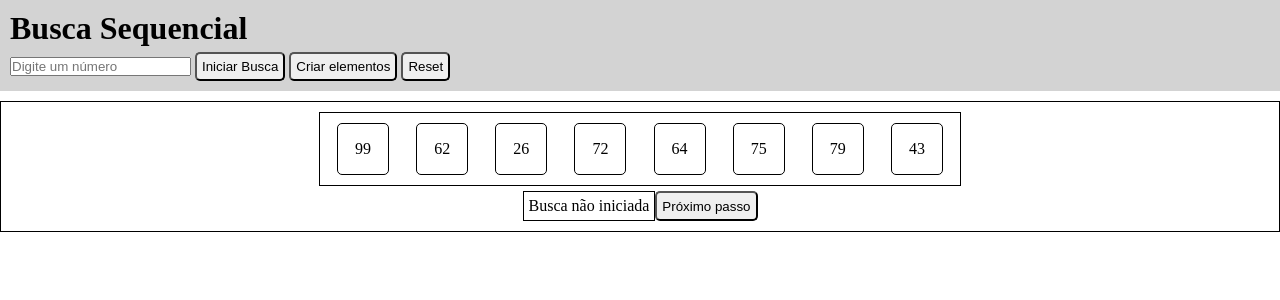
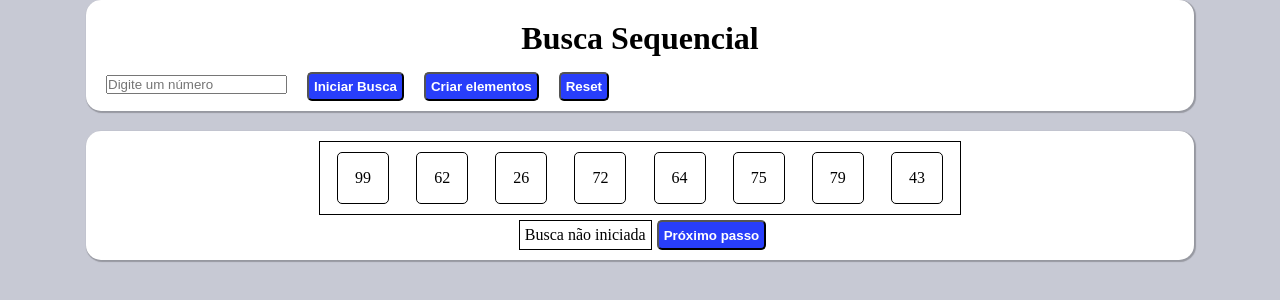
Before and after one commit to Schultz126/Objetos_de_aprendizagem, a plain HTML site: page busca_linear/html/index.html in a window 1280 px wide. Drawn offline with Linux system fonts and the light colour scheme.

Commit message:
Funciona
Atualização de reserva antes de modificar drasticamente os estilos

```diff
--- a/busca_linear/html/index.html
+++ b/busca_linear/html/index.html
@@ -14,20 +14,20 @@
             Busca Sequencial
         </h1>
         <menu>
-            <span>
+            <span class="menuItem">
                 <input id="searchedNumber" type="number" placeholder="Digite um número" required>
             </span>
-            <span>
+            <span class="menuItem">
                 <button class="button" id="submitButton">
                    Iniciar Busca
                 </button>
             </span>
-            <span>
+            <span class="menuItem">
                 <button class="button" id="generateNumbersButton">
                     Criar elementos
                 </button>
             </span>
-            <span>
+            <span class="menuItem">
                 <button class="button" id="resetButton">
                     Reset
                 </button>
--- a/busca_linear/js/arrayGenerator.js
+++ b/busca_linear/js/arrayGenerator.js
@@ -6,5 +6,4 @@ function generateArray() {
     for(let i = 0; i < 10; i++) {
         button[i].textContent = Math.floor(Math.random() * 99 + 1);
     }
-    reset();
 }
--- a/busca_linear/js/linearSearch.js
+++ b/busca_linear/js/linearSearch.js
@@ -28,10 +28,12 @@ function search(index) {
         document.querySelector("article#status").classList.add("correct");
         // Todas as propriedades do início da busca são alteradas para o estado original
         isSearching = false;
+    } else {
+        currentInfo.current.classList.add("current");
+        document.querySelector("article#status").textContent = "Não encontrado";
+        document.querySelector("article#status").classList.add("current");
     }
-    currentInfo.current.classList.add("current");
-    document.querySelector("article#status").textContent = "Não encontrado";
-    document.querySelector("article#status").classList.add("current");
+
 
 }
 
--- a/busca_linear/styles/displays.css
+++ b/busca_linear/styles/displays.css
@@ -1,14 +1,14 @@
 @charset "UTF-8";
 
 .current {
-    background-color: rgba(225, 222, 10, 0.649);
+    background-color: #FACC28;
 }
 
 .passed {
-    background-color: rgba(225, 10, 10, 0.649);
+    background-color: #FA282E;
 }
 
 
 .correct {
-    background-color: rgba(74, 225, 10, 0.649);
+    background-color: #3DFA6F;
 }
--- a/busca_linear/styles/mainStyle.css
+++ b/busca_linear/styles/mainStyle.css
@@ -5,26 +5,64 @@
     margin: 0px;
 }
 
+body {
+    background-color: #51557a51;
+}
+
+/* ESTILOS HEADER*/
+
 header {
     border: 0px solid black;
-    background-color: lightgray;
+    background-color: white;
     padding: 10px;
+    margin-top: 10px;
     margin-bottom: 10px;
+    border-radius: 15px;
+    width: 85dvw;
+    margin: auto;
+    box-shadow: 1px 1px 1px 1px rgba(0, 0, 0, 0.244);
 }
 
+header > h1 {
+    text-align: center;
+    margin: 10px;
+}
+
+menu {
+    display: flex;
+    justify-content: flex-start;
+    align-items: center;
+    flex-flow: row wrap;
+}
+
+.menuItem {
+    margin: 0px 10px;
+}
+
+/* FIM ESTILOS HEADER*/
 .button {
     padding: 5px;
     border-radius: 5px;
     margin-top: 5px;
+    background-color: #283EFA;
+    color: white;
+    font-weight: 600;
 }
 
+/* ESTILOS ARRAY */
 #array_container {
-    border: 1px solid black;
     padding: 10px;
+    background-color: white;
+    width: 85dvw;
+    margin: auto;
+    border-radius: 15px;
+    margin-top: 20px;
+    box-shadow: 1px 1px 1px 1px rgba(0, 0, 0, 0.244);
 }
 
 #status {
     border: 1px solid black;
+    margin: 0px 5px;
     width: fit-content;
     padding: 5px;
     margin-top: 5px;
@@ -35,3 +73,4 @@ header {
     flex-flow: row wrap;
     justify-content: center;
 }
+/* FIM ESTILOS ARRAY */
```
